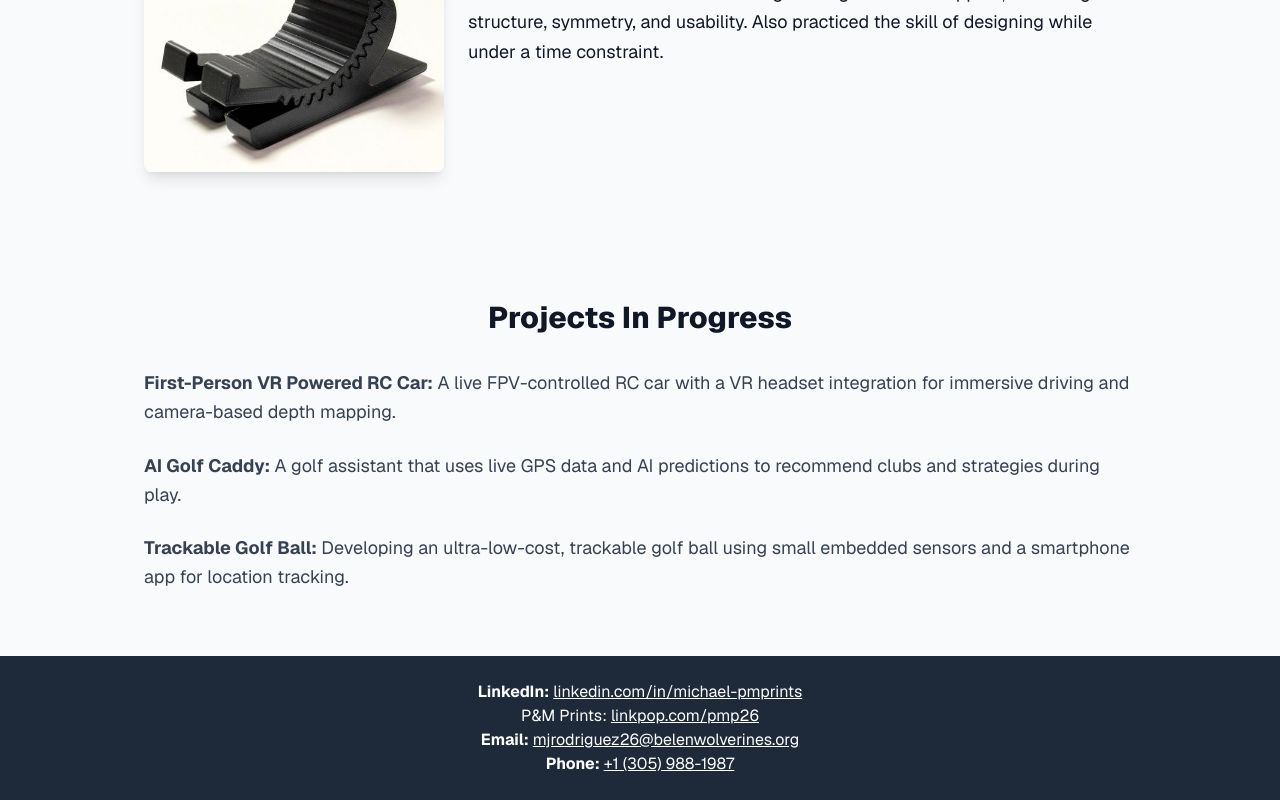
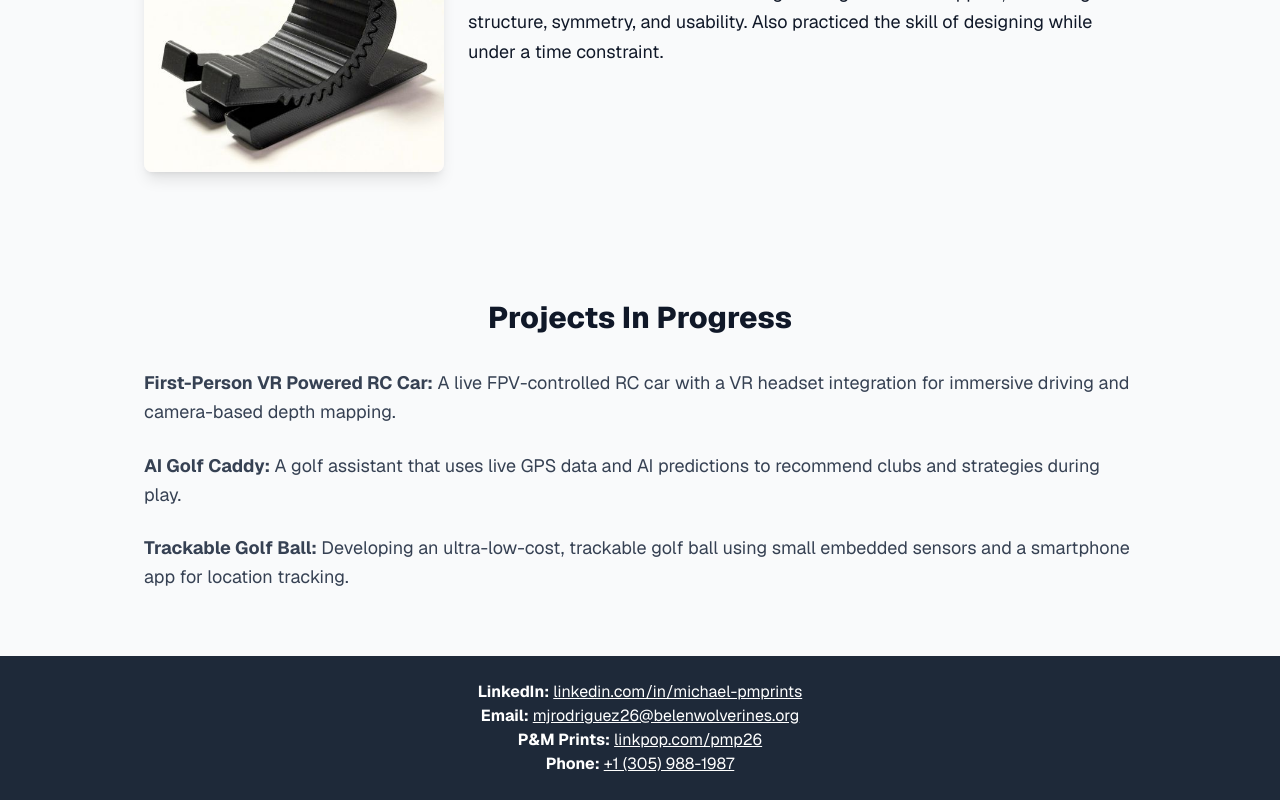
Before and after one commit to michaeljrodriguezclass26/michael-portfolio, a Next.js app: page / in a window 1280 px wide. Shown: the part 7472-8272 px from the top of the page. Built offline with nearby package versions, Linux system fonts and the light colour scheme.

Commit message:
Bolded P&M Prints label in footer

```diff
--- a/app/page.tsx
+++ b/app/page.tsx
@@ -275,8 +275,8 @@ export default function Home() {
       {/* Footer */}
       <footer className="bg-gray-800 text-white text-center py-6 mt-12">
         <p><span className="font-bold">LinkedIn:</span> <a href="https://www.linkedin.com/in/your-linkedin" target="_blank" className="underline hover:text-blue-400">linkedin.com/in/michael-pmprints</a></p>
-        <p>P&M Prints: <a href="https://linkpop.com/pmp26/index.html" target="_blank" className="underline hover:text-blue-400">linkpop.com/pmp26</a></p>
         <p><span className="font-bold">Email:</span> <a href="mailto:youremail@example.com" className="underline hover:text-blue-400">mjrodriguez26@belenwolverines.org</a></p>
+        <p><strong>P&M Prints:</strong> <a href="https://linkpop.com/pmp26/index.html" target="_blank" className="underline hover:text-blue-400">linkpop.com/pmp26</a></p>
         <p><span className="font-bold">Phone:</span> <a href="tel:+15551234567" className="underline hover:text-blue-400">+1 (305) 988-1987</a></p>
       </footer>
     </div>
```
Also changed, not shown: public/images/stack-wallet-how.jpg.
